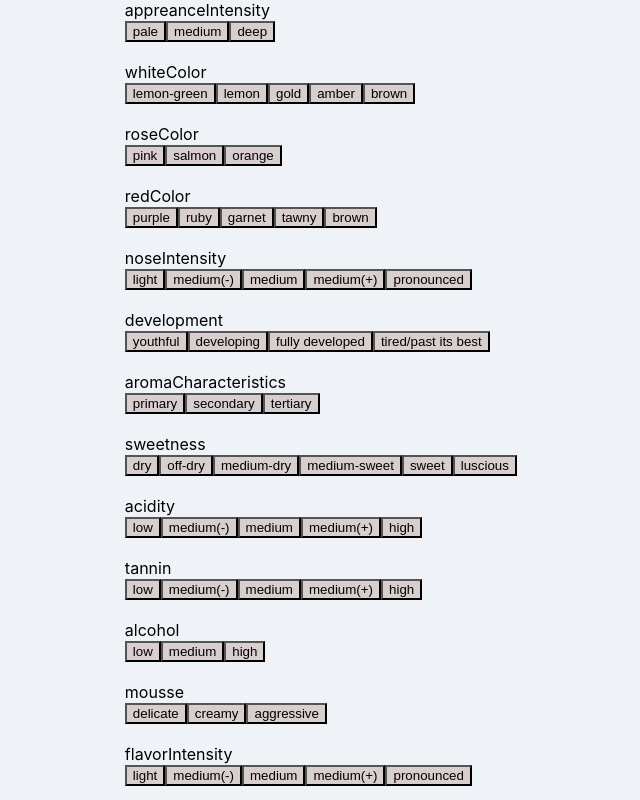
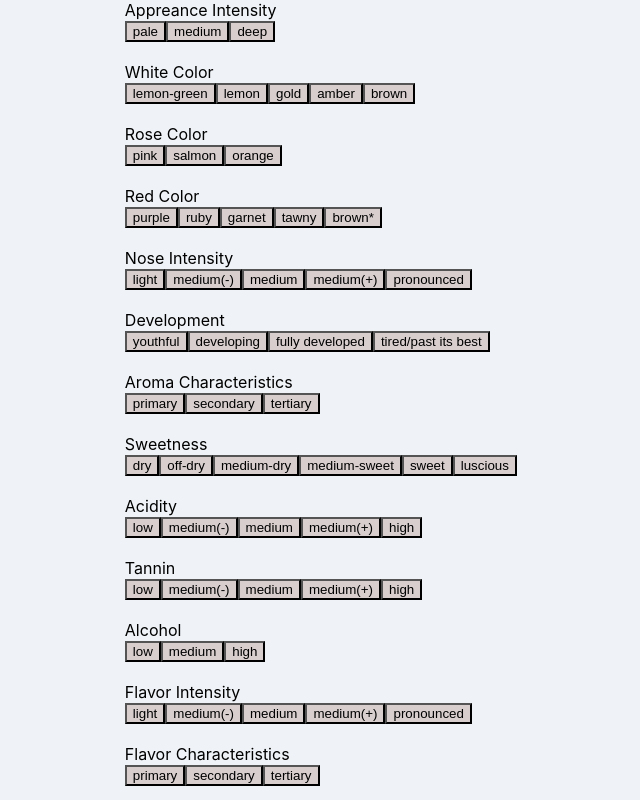
Before and after one commit to sangmoon/vline, a React (Create React App) app: page / in a window 1280 px wide. Shown: the top 800 px of the page, without its empty margins (203-843 px from the left). Built offline with nearby package versions, Linux system fonts and the light colour scheme.

Commit message:
add aromas

```diff
--- a/src/App.js
+++ b/src/App.js
@@ -1,5 +1,10 @@
 import React from "react"
 import "./App.css"
+
+function camelToTitle(str) {
+  let result = str.replace( /([A-Z])/g, " $1");
+  return result.charAt(0).toUpperCase() + result.slice(1);
+}
 
 class Choice extends React.Component {
 
@@ -25,19 +30,41 @@ class Choices extends React.Component {
     )
     return (
       <div>
-        <div>{this.props.type}</div>
+        <div>{camelToTitle(this.props.type)}</div>
         {choices}
       </div>
     )
   }
 }
 
+/* PRIMARY AROMAS AND FLAVOURS */
+const floral = ["acacia", "honeysuckle", "chamomile", "elderflower", "geranium", "blossom", "rose", "violet"]
+const greenFruit = ["apple", "gooseberry", "pear", "pear drop", "quince", "grape"]
+const citrusFruit = ["grapefruit", "lemon", "lime", "orange peel", "lemon peel"]
+const stoneFruit = ["peach", "apricot", "nectarine"]
+const tropicalFruit = ["banana", "lychee", "mango", "melon", "passion fruit", "pineapple"]
+const redFruit = ["redcurrant", "cranberry", "raspberry", "strawberry", "red cherry", "red plum"]
+const blackFruit = ["blackcurrant", "blackberry", "bramble", "blueberry", "black cherry", "black plum"]
+const driedFruit = ["fig", "prune", "raisin", "sultana", "kirsch", "jamminess", "baked/stewed fruits", "preserved fruits"]
+const herbaceous = ["green bell pepper", "grass", "tomato leaf", "asparagus", "blackcurrant leaf"]
+const herbal = ["eucalyptus", "mint", "medicinal", "lavender", "fennel", "dill"]
+const pungentSpice = ["black pepper", "white pepper", "liquorice"]
+const other = ["flint", "wet stones", "wet wool"]
+
+/* SECONDARY AROMAS AND FLAVOURS */
+const yeast = ["biscuit", "bread", "toast", "pastry", "brioche", "bread dough", "cheese"]
+const mlf = ["butter", "cheese", "cream"]
+const oak = ["vanilla", "cloves", "nutmeg", "coconut", "butterscotch", "toast", "cedar", "charred wood", "smoke", "chocolate", "coffee", "resinous"]
+
+/* TERTIARY AROMAS AND FLAVOURS */
+const deliberateOxidation = ["almond", "marzipan", "hazelnut", "walnut", "chocolate", "coffee", "toffee", "caramel"]
+const fruitDevelopment = ["dried apricot", "marmalade", "dried apple", "dried banana", "fig", "prune", "tar", "dried blackberry", "dried cranberry", "cooked blackberry", "cooked red plum"]
+const bottleAge = ["petrol", "kerosene", "cinnamon", "ginger", "nutmeg", "toast", "nutty", "mushroom", "hay", "honey", "leather", "forest floor", "earth", "game", "tobacco", "vegetal", "wet leaves", "savoury", "meaty", "farmyard"]
+
 class Board extends React.Component {
   state = {
     appreanceIntensity: [],
-    whiteColor: [],
-    roseColor: [],
-    redColor: [],
+    color: [],
     noseIntensity: [],
     development: [],
     aromaCharacteristics: [],
@@ -45,7 +72,6 @@ class Board extends React.Component {
     acidity: [],
     tannin: [],
     alcohol: [],
-    mousse: [],
     body: [],
     flavorIntensity: [],
     flavorCharacteristics: [],
@@ -71,17 +97,10 @@ class Board extends React.Component {
   }
 
   colorExclusiveChoiceChange = (type, name, is_on) => {
-    const otherColors = ["whiteColor", "roseColor", "redColor"].filter((t) => t !== type)
-    is_on ? this.setState(
-      () => {
-        const temp = otherColors.reduce((map, t) => {map[t]=[]; return map}, {});
-        temp[type]=[name];
-        return temp
-      })
-       : this.setState(() => ({
-      "whiteColor": [],
-      "roseColor": [],
-      "redColor": []
+    is_on ? this.setState(() => ({
+      color: [name]
+    })) : this.setState(() => ({
+      color: []
     }))
   }
 
@@ -99,11 +118,11 @@ class Board extends React.Component {
     return <section className="container">
       <Choices choices={["pale", "medium", "deep"]} type="appreanceIntensity" active_choices={this.state.appreanceIntensity} callback_on={this.exclusiveChoiceChange.bind(this)}/>
       <br/>
-      <Choices choices={["lemon-green", "lemon", "gold", "amber", "brown"]} type="whiteColor" active_choices={this.state.whiteColor} callback_on={this.colorExclusiveChoiceChange.bind(this)}/>
+      <Choices choices={["lemon-green", "lemon", "gold", "amber", "brown"]} type="whiteColor" active_choices={this.state.color} callback_on={this.colorExclusiveChoiceChange.bind(this)}/>
       <br/>
-      <Choices choices={["pink", "salmon", "orange"]} type="roseColor" active_choices={this.state.roseColor} callback_on={this.colorExclusiveChoiceChange.bind(this)}/>
+      <Choices choices={["pink", "salmon", "orange"]} type="roseColor" active_choices={this.state.color} callback_on={this.colorExclusiveChoiceChange.bind(this)}/>
       <br/>
-      <Choices choices={["purple" ,"ruby", "garnet", "tawny", "brown"]} type="redColor" active_choices={this.state.redColor} callback_on={this.colorExclusiveChoiceChange.bind(this)}/>
+      <Choices choices={["purple" ,"ruby", "garnet", "tawny", "brown*"]} type="redColor" active_choices={this.state.color} callback_on={this.colorExclusiveChoiceChange.bind(this)}/>
       <br/>
       <Choices choices={["light", "medium(-)", "medium", "medium(+)", "pronounced"]} type="noseIntensity" active_choices={this.state.noseIntensity} callback_on={this.exclusiveChoiceChange.bind(this)}/>
       <br/>
@@ -119,8 +138,6 @@ class Board extends React.Component {
       <br/>
       <Choices choices={["low", "medium", "high"]} type="alcohol" active_choices={this.state.alcohol} callback_on={this.exclusiveChoiceChange.bind(this)}/>
       <br/>
-      <Choices choices={["delicate", "creamy", "aggressive"]} type="mousse" active_choices={this.state.mousse} callback_on={this.exclusiveChoiceChange.bind(this)}/>
-      <br/>
       <Choices choices={["light", "medium(-)", "medium", "medium(+)", "pronounced"]} type="flavorIntensity" active_choices={this.state.flavorIntensity} callback_on={this.exclusiveChoiceChange.bind(this)}/>
       <br/>
       <Choices choices={["primary", "secondary", "tertiary"]} type="flavorCharacteristics" active_choices={this.state.flavorCharacteristics} callback_on={this.multiChoiceChange.bind(this)}/>
@@ -133,7 +150,7 @@ class Board extends React.Component {
 
       <p>To click below text copy text to your clipboard~</p>
       <p onClick={this.copyToClipboard} id="text">
-        Appearance: The wine is {this.state.appreanceIntensity.join(",")} {this.state.whiteColor.join(",") || this.state.roseColor.join(",") || this.state.redColor.join(",")}<br/>
+        Appearance: The wine is {this.state.appreanceIntensity.join(",")} {this.state.color.join(",")}<br/>
         Nose: It has a {this.state.noseIntensity.join(",")} and is {this.state.development.join(",")}. The aromas are of {this.state.aromaCharacteristics.join(",")} <br/>
         Palate: It is {this.state.sweetness.join(",")} with {this.state.acidity.join(",")} acidity, {this.state.tannin.join(",")} tannin, {this.state.alcohol.join(",")} alcohol and {this.state.body.join(",")} body. It has a {this.state.flavorIntensity.join(",")} flavor intensity and {this.state.finish.join(",")} finish<br/>
         Assessment of Quality: It is {this.state.quality.join(",")}<br/>
```
